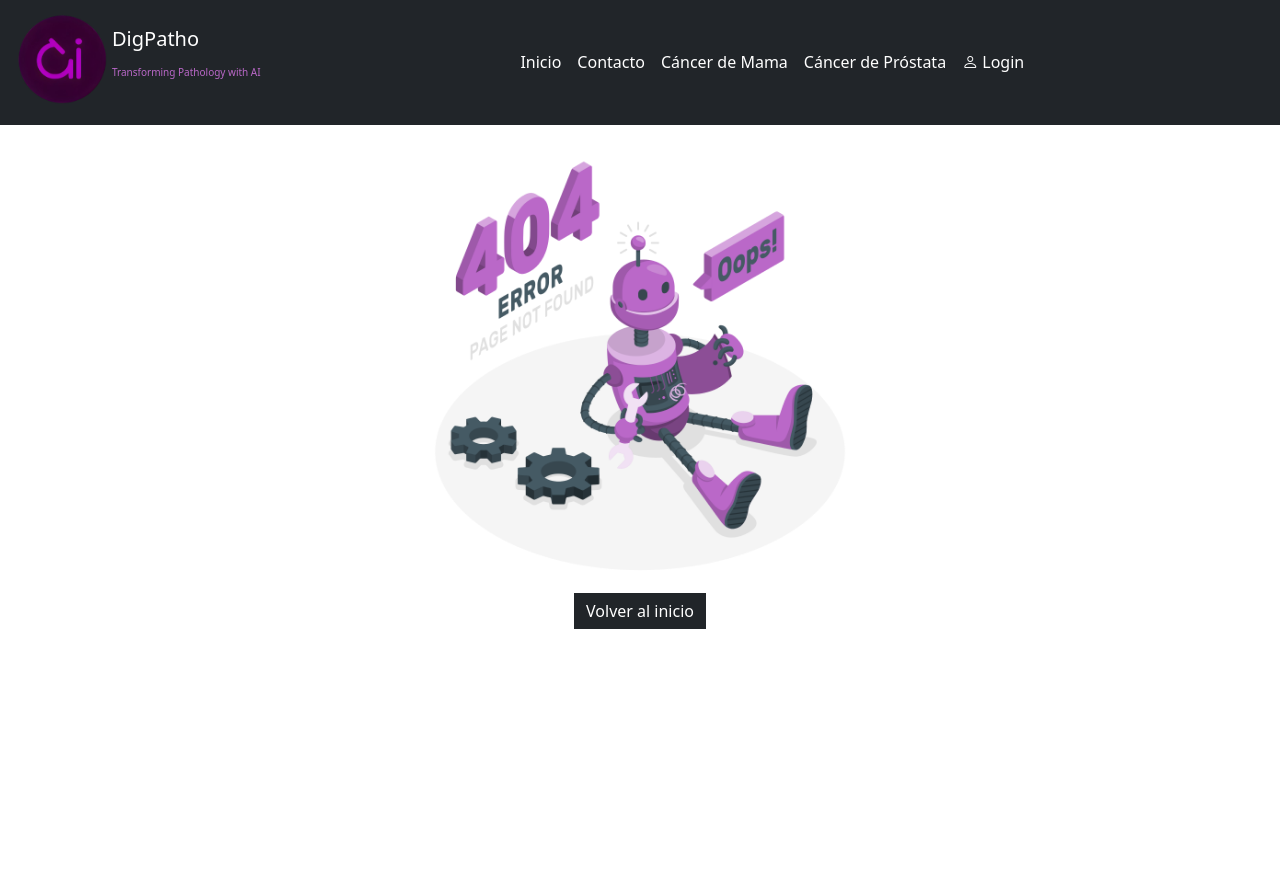
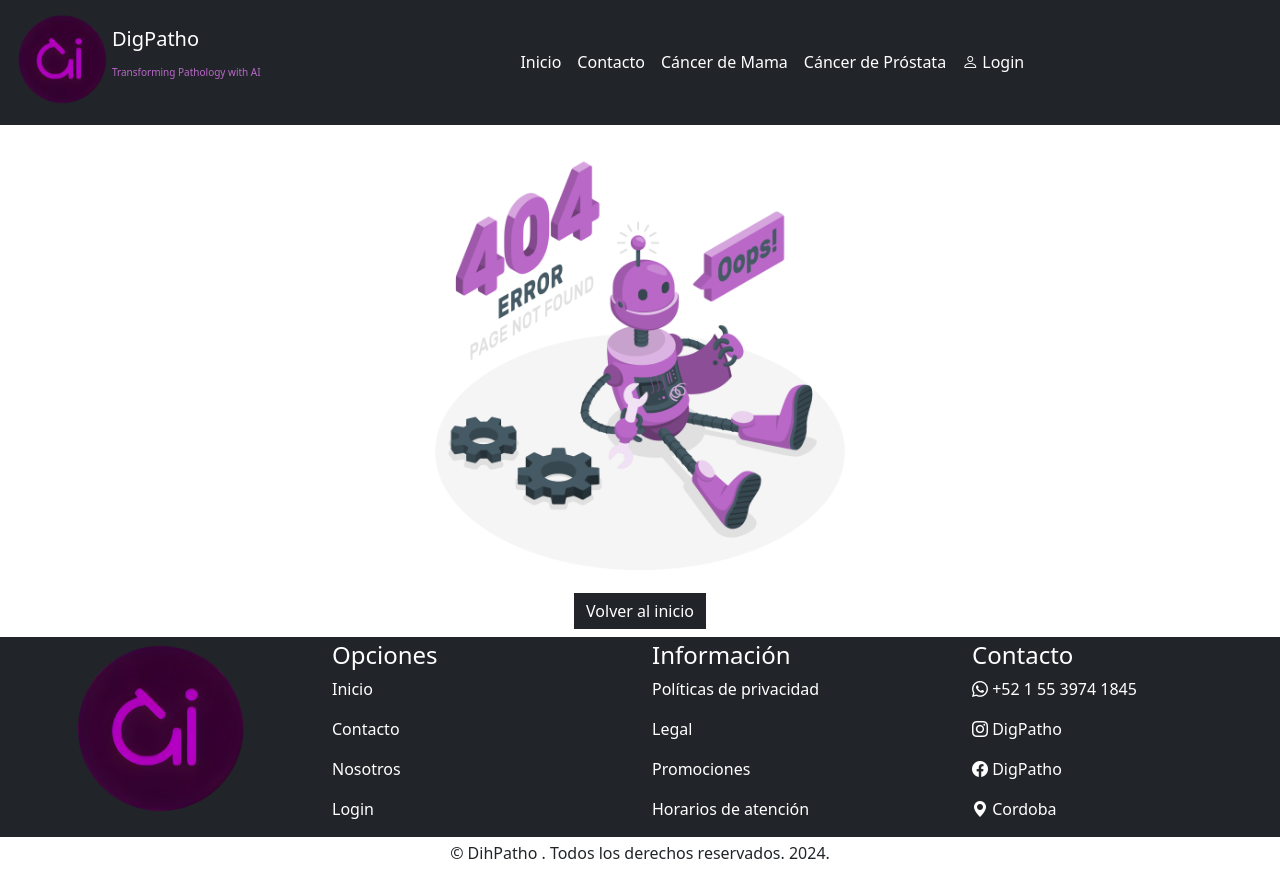
Before and after one commit to PRADON1CO/digPatho-Front, a React (Vite) app: page / in a window 1280 px wide. Before the commit the page ends 800 px from the top, so only its background shows below. Built offline with nearby package versions, Linux system fonts and the light colour scheme.

Commit message:
se agrego el maquetado necesario para el componenete footer

```diff
--- a/src/App.jsx
+++ b/src/App.jsx
@@ -3,6 +3,7 @@ import "bootstrap/dist/css/bootstrap.min.css";
 import Error404 from './components/pages/Error404'
 import Menu from './components/common/Menu';
 import "bootstrap-icons/font/bootstrap-icons.css";
+import Footer from './components/common/Footer';
 
 function App() {
 
@@ -11,6 +12,7 @@ function App() {
     <>
       <Menu></Menu>
       <Error404></Error404>
+      <Footer></Footer>
     </>
   )
 }
--- a/src/components/common/Footer.jsx
+++ b/src/components/common/Footer.jsx
@@ -1,11 +1,118 @@
-import React from 'react';
+import React from "react";
+import { Col, Container, Row } from "react-bootstrap";
+import logo from"../../assets/logo.png"
 
 const Footer = () => {
-    return (
-        <div>
-
-        </div>
-    );
+  return (
+    <>
+      <Container
+        fluid
+        className="pt-1 mt-auto bg-dark text-center text-md-start text-lg-start"
+      >
+        <Row>
+          <Col md={12} lg={3} className="text-center">
+            <a to={"/"}>
+              <img src={logo} alt="Logo FitFactory" width="190px" />
+            </a>
+          </Col>
+          <Col className="d-none d-md-block text-white">
+            <h4 className="text-white">Opciones</h4>
+            <a
+              className="text-decoration-none tamanioOpcionesMenu text-white"
+              to="/"
+            >
+              <p>Inicio</p>
+            </a>
+            <a
+              className="text-decoration-none tamanioOpcionesMenu text-white"
+              to="/contacto"
+            >
+              <p>Contacto</p>
+            </a>
+            <a
+              className="text-decoration-none tamanioOpcionesMenu text-white"
+              to="/nosotros"
+            >
+              <p>Nosotros</p>
+            </a>
+            <a
+              className="text-decoration-none tamanioOpcionesMenu text-white"
+              to="/login"
+            >
+              <p>Login</p>
+            </a>
+          </Col>
+          <Col xs={12} md={4} lg={3} className="">
+            <h4 className="text-white">Información</h4>
+            <a
+              className="text-decoration-none tamanioOpcionesMenu text-white"
+              to="*"
+            >
+              <p>Políticas de privacidad</p>
+            </a>
+            <a
+              className="text-decoration-none tamanioOpcionesMenu text-white"
+              to="*"
+            >
+              <p>Legal</p>
+            </a>
+            <a
+              className="text-decoration-none tamanioOpcionesMenu text-white"
+              to="*"
+            >
+              <p>Promociones</p>
+            </a>
+            <a
+              className="text-decoration-none tamanioOpcionesMenu text-white"
+              to="*"
+            >
+              <p>Horarios de atención</p>
+            </a>
+          </Col>
+          <Col xs={12} md={4} lg={3} className="">
+            <h4 className="text-white">Contacto</h4>
+            <a
+              to={"*"}
+              className="text-decoration-none text-white tamanioOpcionesMenu"
+            >
+              <p>
+                <i className="bi bi-whatsapp"></i> +52 1 55 3974 1845
+              </p>
+            </a>
+            <a
+              to={"*"}
+              className="text-white tamanioOpcionesMenu text-decoration-none"
+            >
+              <p>
+                <i className="bi bi-instagram"></i> DigPatho
+              </p>
+            </a>
+            <a
+              to={"*"}
+              className="text-white tamanioOpcionesMenu text-decoration-none"
+            >
+              <p>
+                <i className="bi bi-facebook"></i> DigPatho
+              </p>
+            </a>
+            <a
+              to={"*"}
+              className="text-white tamanioOpcionesMenu text-decoration-none"
+            >
+              <p>
+                <i className="bi bi-geo-alt-fill"></i> Cordoba
+              </p>
+            </a>
+          </Col>
+        </Row>
+      </Container>
+      <div className=" py-1">
+        <p className="text-center">
+          &copy; DihPatho . Todos los derechos reservados. 2024.
+        </p>
+      </div>
+    </>
+  );
 };
 
 export default Footer;
```
Also changed, not shown: src/style/footer.css (added).
